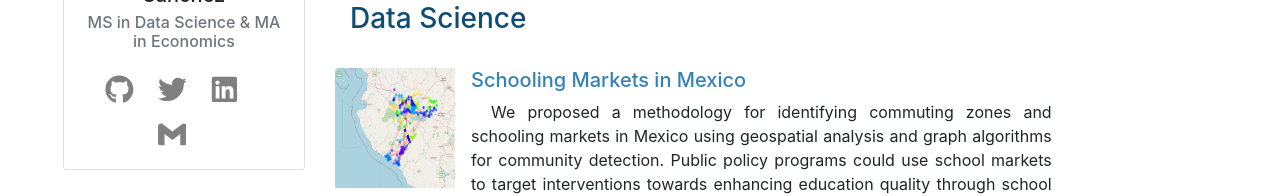
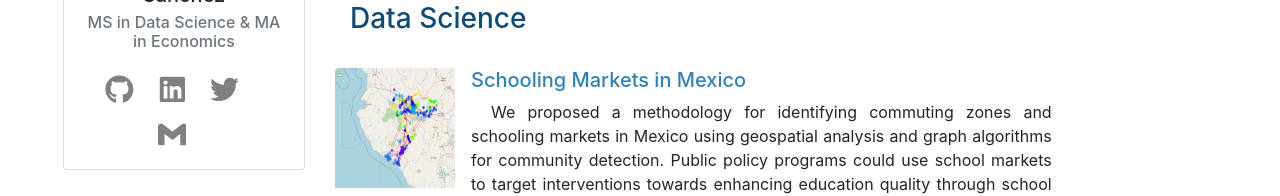
Before and after one commit to C1587S/cadavid-sanchez, a React (Create React App) app: page /#/ in a window 1280 px wide. Shown: the part 358-554 px from the top of the page. Built offline with nearby package versions, Linux system fonts and the light colour scheme.

Commit message:
Changes ordering

```diff
--- a/src/components/Profile.js
+++ b/src/components/Profile.js
@@ -18,8 +18,8 @@ const Profile = ({size}) => {
         <Card.Text className="text-center">
         <div>
         <a href="https://github.com/C1587S"><FaGithub style={style} className="h_space"/></a>
+        <a href="https://www.linkedin.com/in/s-cadavid-sanchez/"><FaLinkedin style={style} className="h_space"/></a>
         <a href="https://twitter.com/cadavid_sanchez"><FaTwitter style={style} className="h_space"/></a>
-        <a href="https://www.linkedin.com/in/s-cadavid-sanchez/"><FaLinkedin style={style} className="h_space"/></a>
         <a href="mailto: s.cadavid1587@gmail.com"><SiGmail style={style} className="h_space"/></a>
         </div>
         </Card.Text>
```
